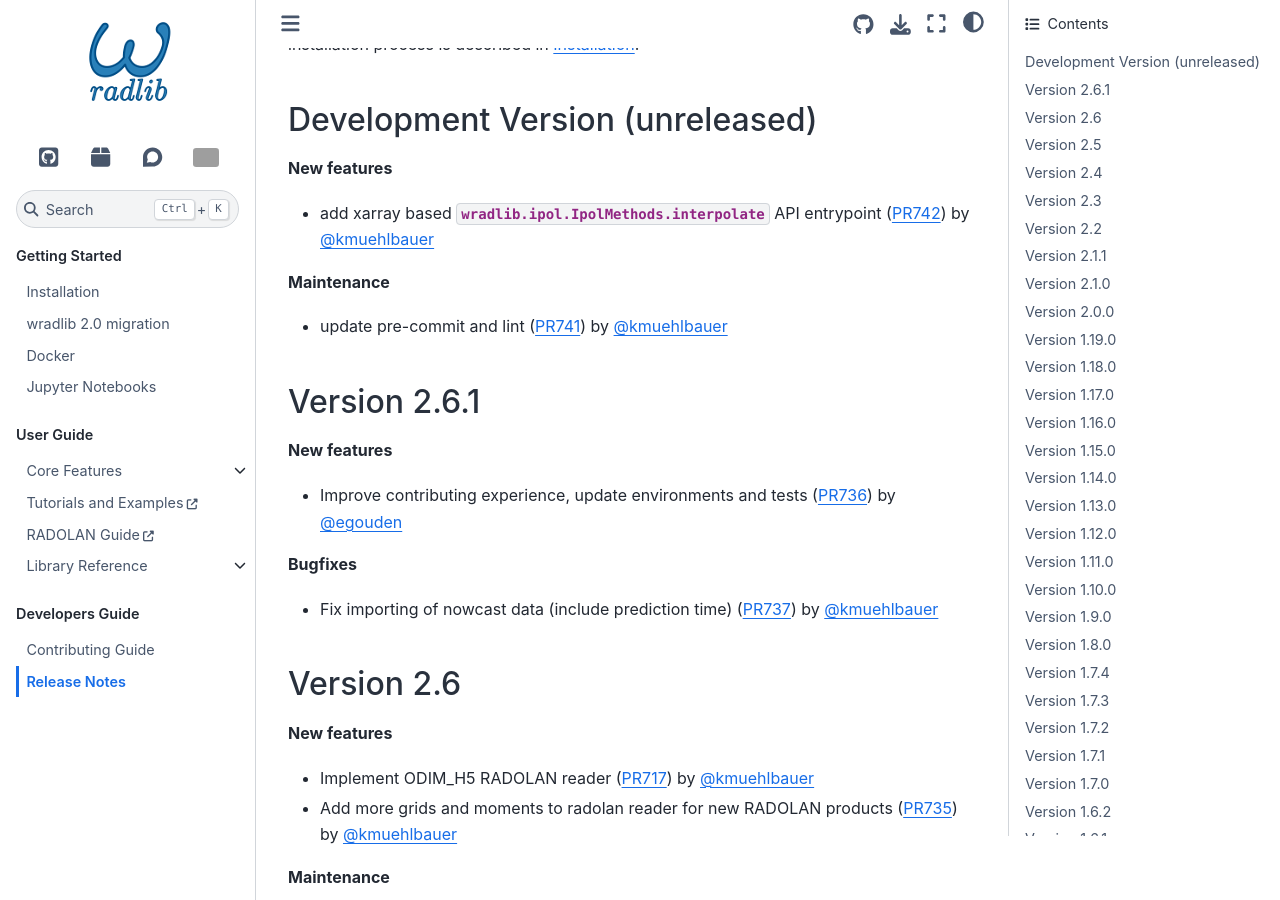
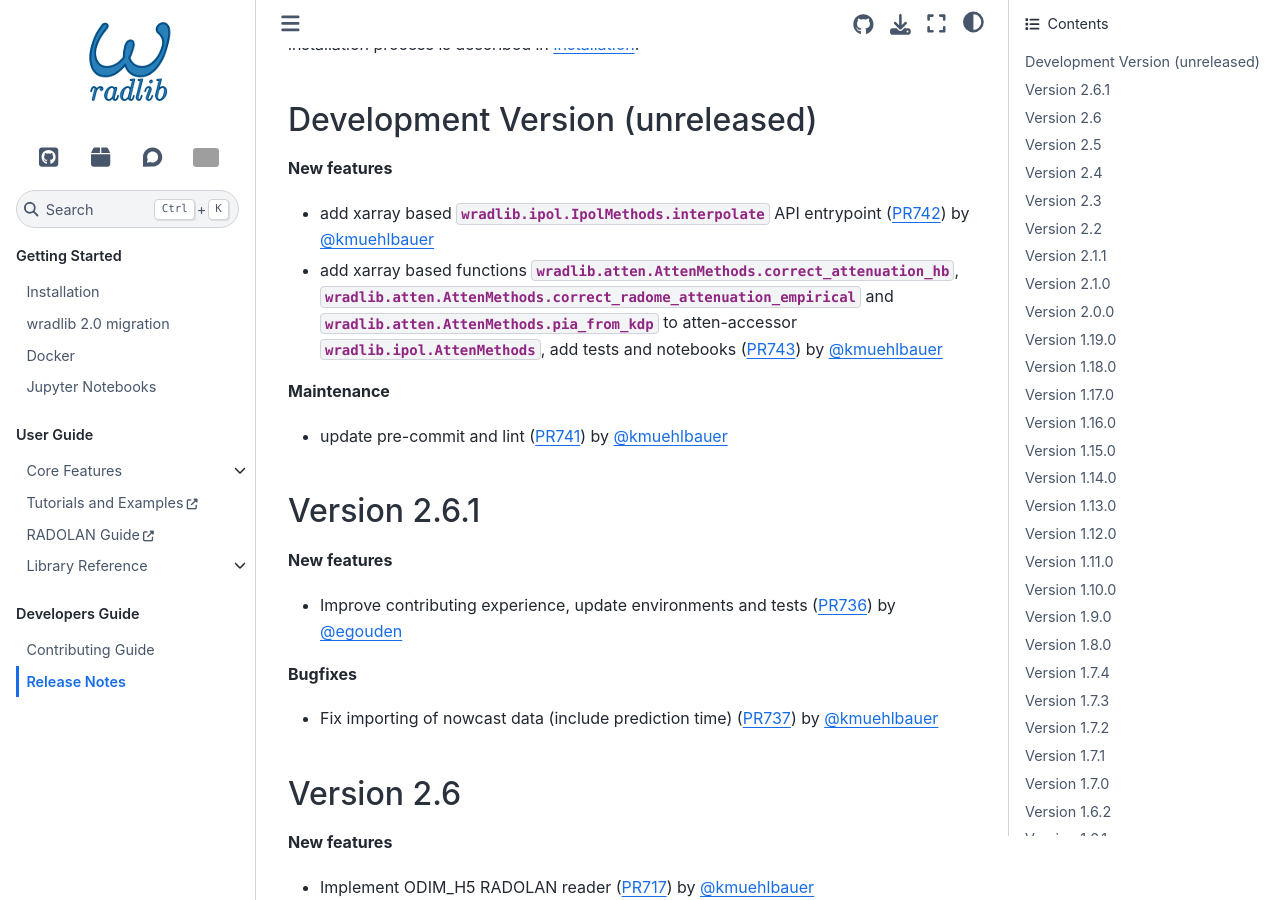
Before and after one commit to wradlib/wradlib, a Sphinx documentation site: the page built from docs/release_notes.md, in a window 1280 px wide and 900 px high, scrolled down 318 px. Built offline with Sphinx 7.4.7 and the Sphinx Book theme 1.1.4, drawn with Linux system fonts in a browser that asks for light colours; pages that are not in the unit, such as notebooks, are missing from menus; the version number could not be read and is left out; grey boxes are pictures that could not be loaded.

Commit message:
add release_notes.md entry

```diff
--- a/docs/release_notes.md
+++ b/docs/release_notes.md
@@ -12,6 +12,7 @@ You can install the latest {{wradlib}} release from PyPI via ``$ python -m pip i
 **New features**
 
 * add xarray based {meth}`wradlib.ipol.IpolMethods.interpolate` API entrypoint ({pull}`742`) by {at}`kmuehlbauer`
+* add xarray based functions {meth}`wradlib.atten.AttenMethods.correct_attenuation_hb`, {meth}`wradlib.atten.AttenMethods.correct_radome_attenuation_empirical` and {meth}`wradlib.atten.AttenMethods.pia_from_kdp` to atten-accessor {class}`wradlib.ipol.AttenMethods`, add tests and notebooks ({pull}`743`) by {at}`kmuehlbauer`
 
 **Maintenance**
 
```
